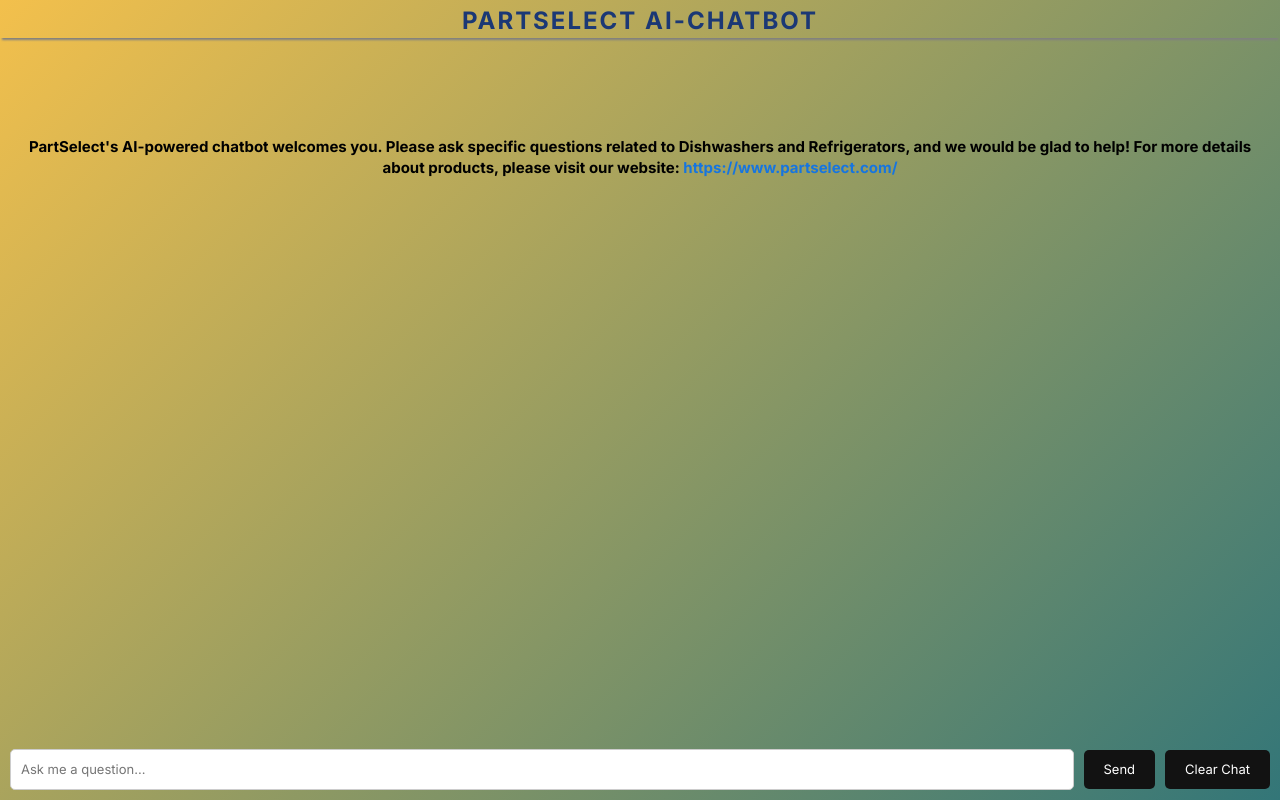
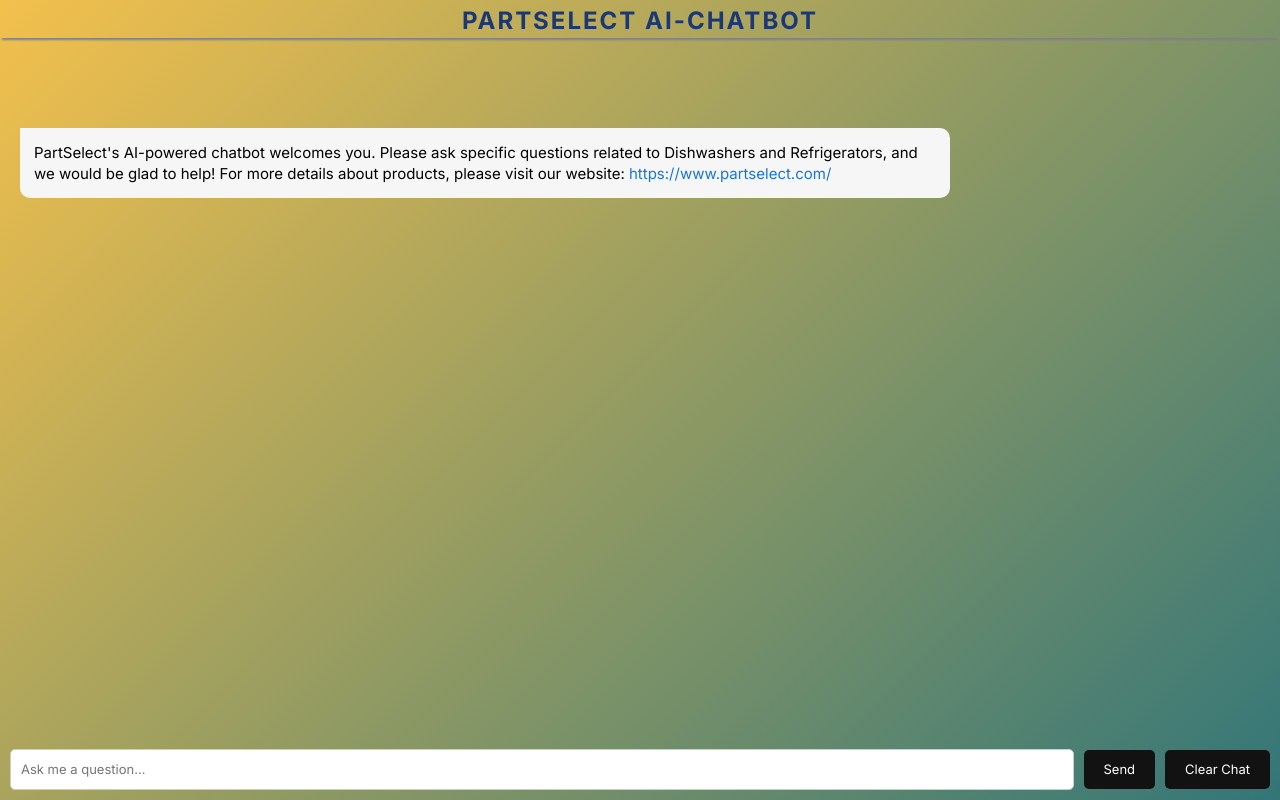
Before and after one commit to subratppandey/ai-chatbot-instalily, a React (Create React App) app in the folder frontend/: page / in a window 1280 px wide. Built offline with nearby package versions, Linux system fonts and the light colour scheme.

Commit message:
changed background color for user's message box

```diff
--- a/frontend/src/components/ChatWindow.css
+++ b/frontend/src/components/ChatWindow.css
@@ -47,17 +47,15 @@
  text-align: left;
 }
 
-
-.user-message {
+.user-message-container .message {
   align-self: flex-end;
   font-size: 13px;
   background-color: #1b3875;
   color: #ffffff;
   border-top-right-radius: 0;
   text-align: left;
- max-width: 100%;
+  box-sizing: border-box;
 }
-
 
 .assistant-message {
  align-self: flex-start;
@@ -67,25 +65,27 @@
  padding: 14px;
  font-size: 13px;
  width: 100%;
- max-width: 75%;
+ max-width: 60%;
  box-sizing: border-box;
 }
-
 
 ::-webkit-scrollbar {
  display: none;
 }
 
-
 .default-message {
- color: black;
- font-size: 35px;
- font-weight: bold;
- text-align: center;
- margin-bottom: 15px;
- padding: 10px 0;
+  background-color: #f6f6f6;
+  color: #000000;
+  font-size: 13px;
+  font-weight: 400;
+  text-align: left;
+  padding: 14px;
+  margin: 4px 0;
+  border-radius: 10px;
+  border-top-left-radius: 0;
+  max-width: 75%;
+  box-sizing: border-box;
 }
-
 
 .input-area {
  position: fixed;
@@ -99,7 +99,6 @@
  border-top: none;
 }
 
-
 .input-area input {
  flex: 1;
  padding: 10px;
@@ -108,7 +107,6 @@
  border: 1px solid #ccc;
  font-size: 13px;
 }
-
 
 .input-area button {
  padding: 10px 20px;
@@ -120,7 +118,6 @@
  font-size: 13px;
 }
 
-
 /* Icon for copying the message */
 .copy-button {
  font-size: 20px;
@@ -129,14 +126,12 @@
  color: #888;
 }
 
-
 .copy-icon-container {
  display: flex;
  align-items: center;
  position: relative;
  margin-top: 10px;
 }
-
 
 .copied-notification {
  margin-left: 10px;
@@ -145,7 +140,6 @@
  opacity: 0;
  animation: fadeInOut 2s ease-in-out forwards;
 }
-
 
 @keyframes fadeInOut {
  0% {
```
Lines whose indentation alone changed are shown as unchanged.
